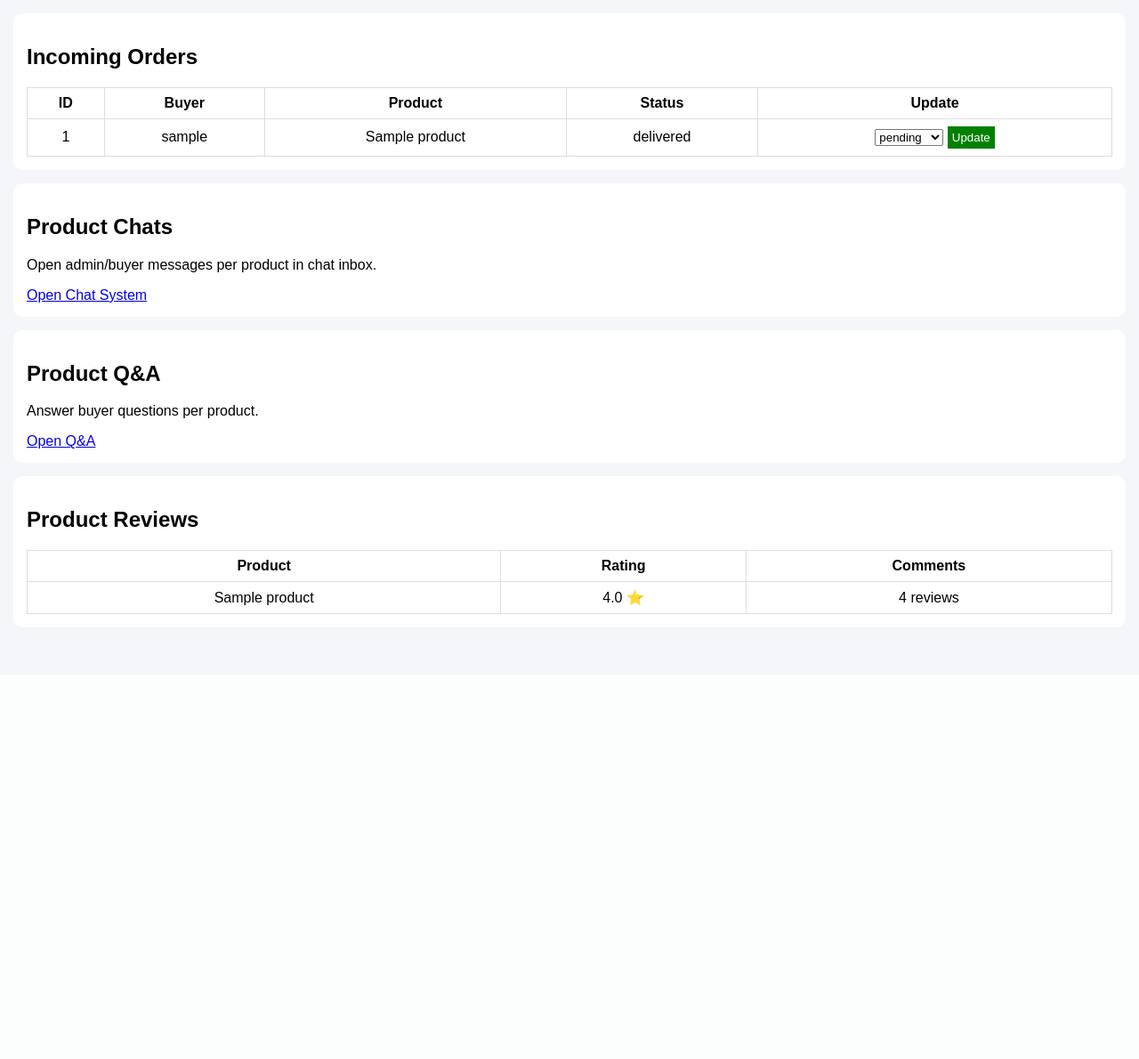
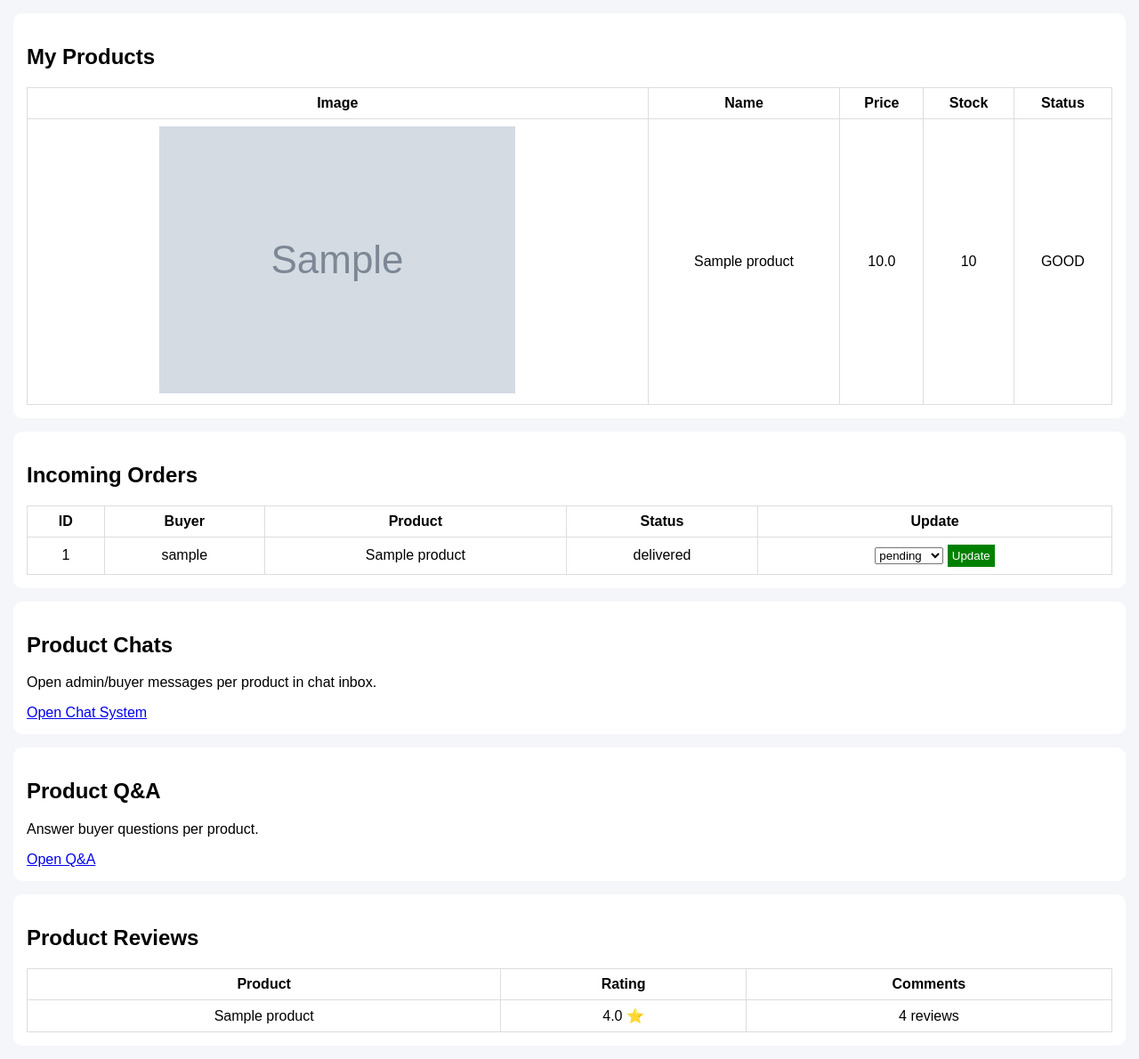
Before and after one commit to rez047/salesretailproject, a Flask app: page /retailer/dashboard in a window 1280 px wide. Shown: the part 42-1232 px from the top of the page at 89% size. Before the commit the page ends 732 px from the top, so only its background shows below. Run offline with Flask 3, Linux system fonts and the light colour scheme; a user stored in the database is signed in; tables that the repository leaves empty hold one stand-in row (values such as "Sample post"); grey boxes marked "Sample" are stand-in pictures.

Commit message:
Update retailer_dashboard.html

```diff
--- a/templates/retailer_dashboard.html
+++ b/templates/retailer_dashboard.html
@@ -33,6 +33,54 @@ td,th{border:1px solid #ddd;padding:8px;text-align:center;}
 <a href="/logout">Logout</a>
 </div>
 
+<!-- PRODUCTS -->
+<div class="card">
+<h2>My Products</h2>
+
+<table>
+<tr>
+<th>Image</th>
+<th>Name</th>
+<th>Price</th>
+<th>Stock</th>
+<th>Status</th>
+</tr>
+
+{% for p in products %}
+
+<tr>
+
+<td>
+<div class="img-wrap">
+{% if p.image %}
+<img src="/static/uploads/products/{{p.image}}">
+{% else %}
+<img src="/static/uploads/products/default.png">
+{% endif %}
+</div>
+</td>
+
+<td>{{p.name}}</td>
+<td>{{p.price}}</td>
+<td>{{p.stock}}</td>
+
+<td>
+{% if p.stock == 0 %}
+<span class="out">OUT</span>
+{% elif p.stock <= 5 %}
+<span class="low">LOW</span>
+{% else %}
+<span class="good">GOOD</span>
+{% endif %}
+</td>
+
+</tr>
+
+{% endfor %}
+
+</table>
+
+</div>
 <div class="card">
 <h2>Incoming Orders</h2>
 
```
